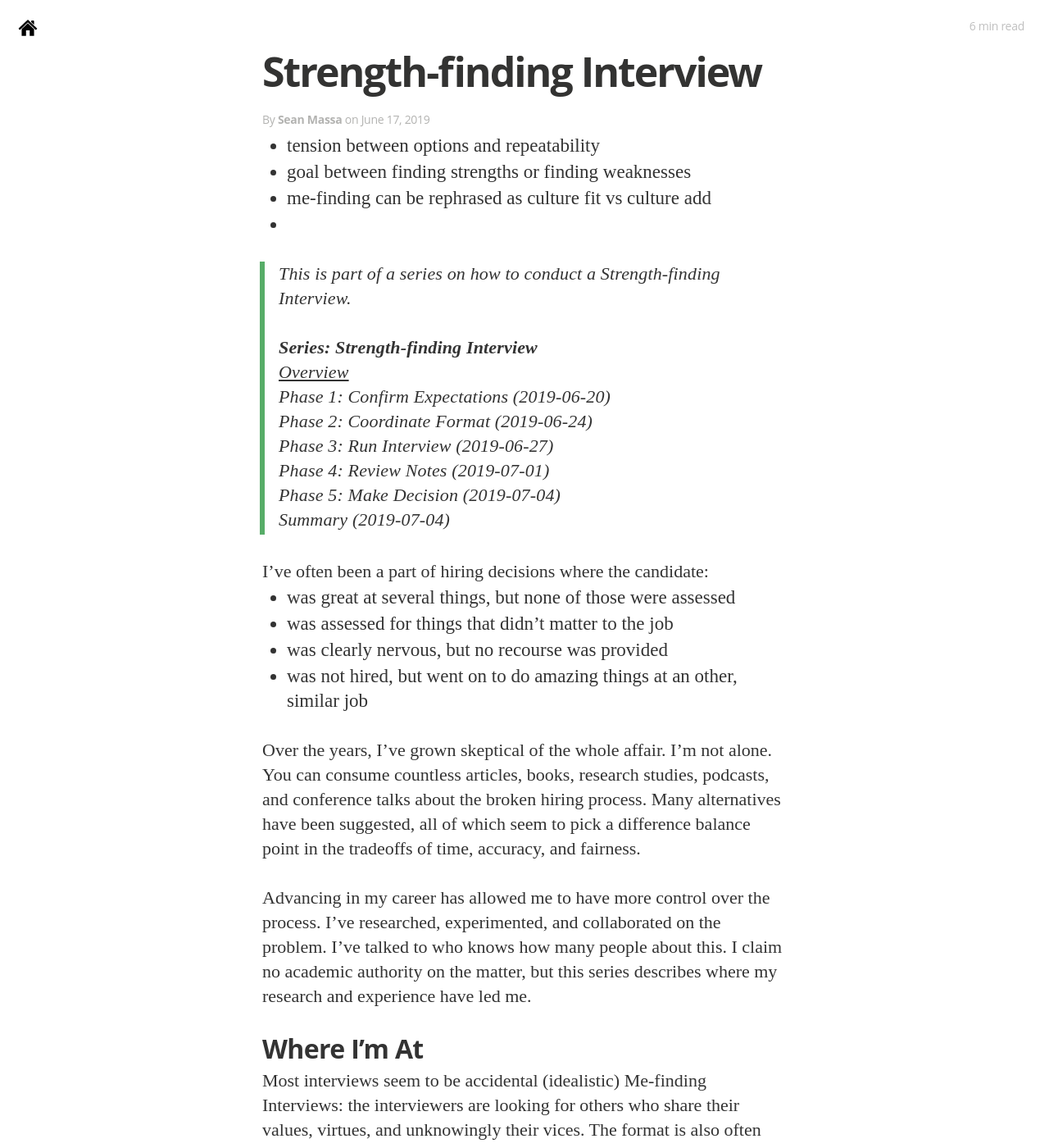
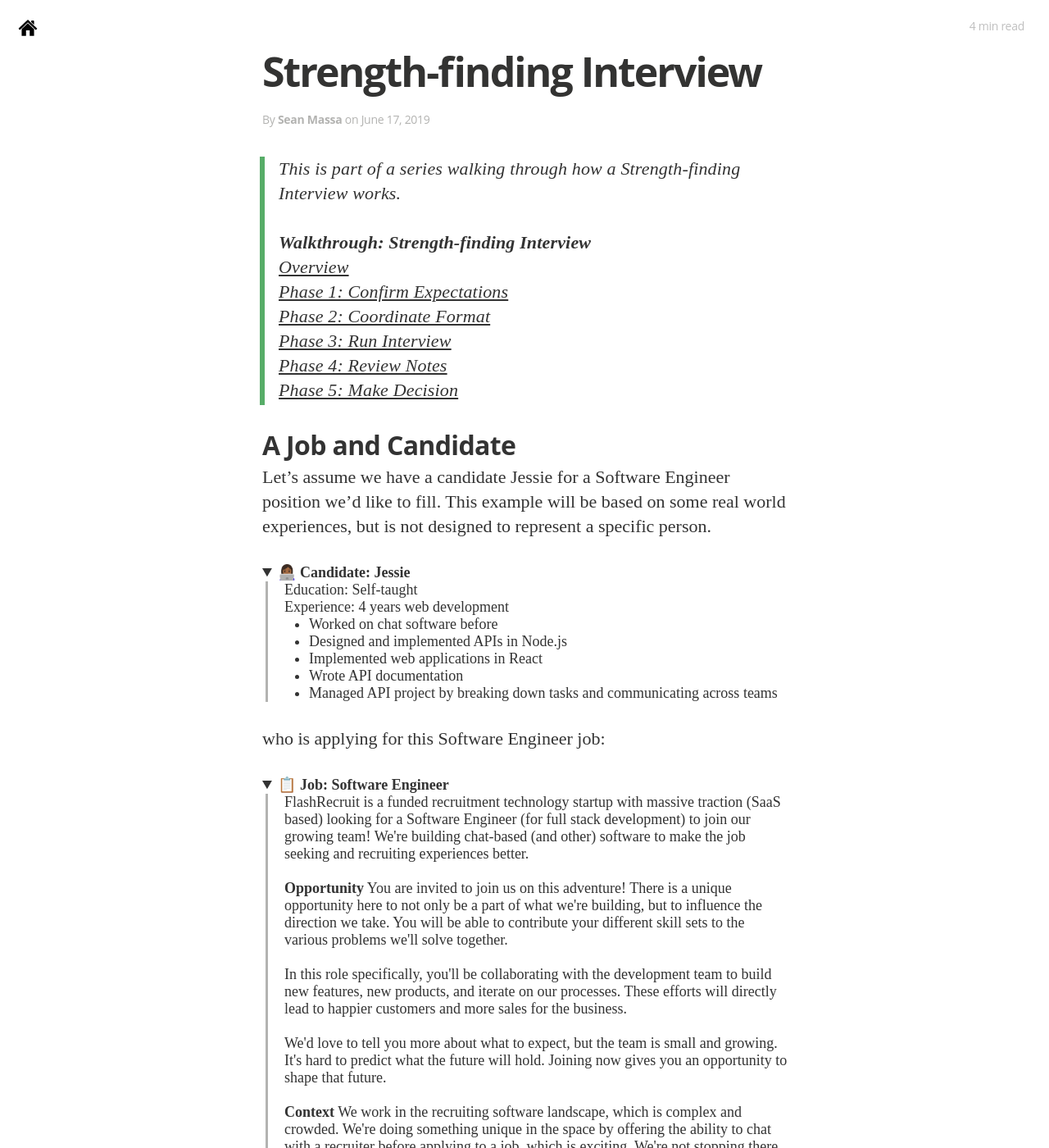
Before and after one commit to EndangeredMassa/endangeredmassa.github.com, a Jekyll site: the page built from _posts/strengthfinding-interview/2019-06-17-overview.md, in a window 1280 px wide and 1400 px high. Shown: the whole window at 82% size. Built offline with Jekyll 4.4.1, drawn with Linux system fonts in a browser that asks for light colours; nearby versions of some CDN libraries; some web fonts are replaced; some of the changed text lies outside the part shown.

Commit message:
wip: interview process stuff

````diff
--- a/_posts/strengthfinding-interview/2019-06-17-overview.md
+++ b/_posts/strengthfinding-interview/2019-06-17-overview.md
@@ -10,82 +10,19 @@ description: "
 ---
 
 
-- tension between options and repeatability
-- goal between finding strengths or finding weaknesses
-- me-finding can be rephrased as culture fit vs culture add
--
+> _This is part of a series walking through how a Strength-finding Interview works._<br>
+> <br>
+> **Walkthrough: Strength-finding Interview**<br>
+> <a href="overview">_Overview_</a><br>
+> <a href="phase-1">_Phase 1: Confirm Expectations_</a><br>
+> <a href="phase-2">_Phase 2: Coordinate Format_</a><br>
+> <a href="phase-3">_Phase 3: Run Interview_</a><br>
+> <a href="phase-4">_Phase 4: Review Notes_</a><br>
+> <a href="phase-5">_Phase 5: Make Decision_</a><br>
 
 
 
-
-> _This is part of a series on how to conduct a Strength-finding Interview._<br>
-> <br>
-> **Series: Strength-finding Interview**<br>
-> <a href="overview">_Overview_</a><br>
-> _Phase 1: Confirm Expectations (2019-06-20)_<br>
-> _Phase 2: Coordinate Format (2019-06-24)_<br>
-> _Phase 3: Run Interview (2019-06-27)_<br>
-> _Phase 4: Review Notes (2019-07-01)_<br>
-> _Phase 5: Make Decision (2019-07-04)_<br>
-> _Summary (2019-07-04)_
-
-
-I've often been a part of hiring decisions where the candidate:
-
-- was great at several things, but none of those were assessed
-- was assessed for things that didn't matter to the job
-- was clearly nervous, but no recourse was provided
-- was not hired, but went on to do amazing things at an other, similar job
-
-Over the years, I've grown skeptical of the whole affair. I'm not alone. You can consume countless articles, books, research studies, podcasts, and conference talks about the broken hiring process. Many alternatives have been suggested, all of which seem to pick a difference balance point in the tradeoffs of time, accuracy, and fairness.
-
-Advancing in my career has allowed me to have more control over the process. I've researched, experimented, and collaborated on the problem. I've talked to who knows how many people about this. I claim no academic authority on the matter, but this series describes where my research and experience have led me.
-
-
-# Where I'm At
-
-Most interviews seem to be accidental (idealistic) Me-finding Interviews: the interviewers are looking for others who share their values, virtues, and unknowingly their vices. The format is also often very rigid, looking for specific things and rejecting candidates who can't demonstrate them.
-
-Me-finding characteristics, intentional or otherwise:
-
-- requiring a college degree, just like me
-- requiring a take-home test or a lengthy interview process, just like me who has no kids or family obligations
-- requiring whiteboard coding, just like me?
-- requiring X years experience in a specific technology, just like me
-- requiring similar interests as me, so we can go out for a drink sometime
-
-What follows is a distillation of the process I use for interviewing. If you agree with the goals of this format, feel free to use it as a starting point in your own interview process. Hopefully, it can serve you as a better default.
-
-So far, variations of this format have been tested across 2 companies, 75 phone screens, 23 interviews, 13 offers, and 8 hires. Unsolicited feedback from candidates, even from those we declined, has been overwhelmingly positive.
-
-> I really loved the interview process. Thanks for considering me for the role.
-
-> This is the best interview process I've ever been through.
-
-
-# Goals
-
-What makes this process different from traditional interview practices is that it aims to find the overlap between your team's needs and a candidate's strengths, then plans the specific candidate's interview to highlight those strengths.
-
-The other goals are to:
-- be as accurate as possible within the constraints of time expectations
-- remove as much bias as possible from the process
-- provide a fair and consistent experience to candidates
-- be transparent throughout
-
-You may notice that "plan the specific candidate's interview" and "provide a ... consistent experience to candidates" are at odds, but we'll explore how to balance those.
-
-
-# Summary (tl;dr)
-
-The key takeaways are:
-
-- ask the candidate what their strengths are, then tailor the interview towards the overlap between those and your needs
-- be flexible in format, tech stack, and time
-- be consistent wherever possible
-
-
-# The Process via A Job and Candidate
+# A Job and Candidate
 
 Let's assume we have a candidate Jessie for a Software Engineer position we'd like to fill. This example will be based on some real world experiences, but is not designed to represent a specific person.
 
@@ -172,18 +109,3 @@ who is applying for this Software Engineer job:
 
 
 *Side Note: I used [text.io](https://textio.com/) in the writing of this job post and I'm very happy with the results!*
-
-
-# Next Up
-
-There are five phases to the process. They will look pretty typical, but the details are a bit more unique.
-
-```
-Phase 1: Confirm Expectations
-Phase 2: Coordinate Negotiation
-Phase 3: Run Interview
-Phase 4: Review Notes
-Phase 5: Make Decision
-```
-
-In this series, we'll cover the phases in detail, highlighting Jessie's strengths.
````
Also changed, not shown: _posts/strengthfinding-interview/2019-06-20-phase-1.md (+4 -4 lines), _posts/strengthfinding-interview/2019-06-24-phase-2.md (+3 -3 lines), _posts/strengthfinding-interview/2019-06-27-phase-3.md (+4 -3 lines), _posts/strengthfinding-interview/2019-07-01-phase-4.md (+2 -3 lines), _posts/strengthfinding-interview/2019-07-04-phase-5.md (+2 -3 lines), _posts/strengthfinding-interview/2019-07-04-summary.md (deleted, +0 -46 lines), _posts/strengthfinding-interview/2019-07-XX-process.md (added, +95 -0 lines).
